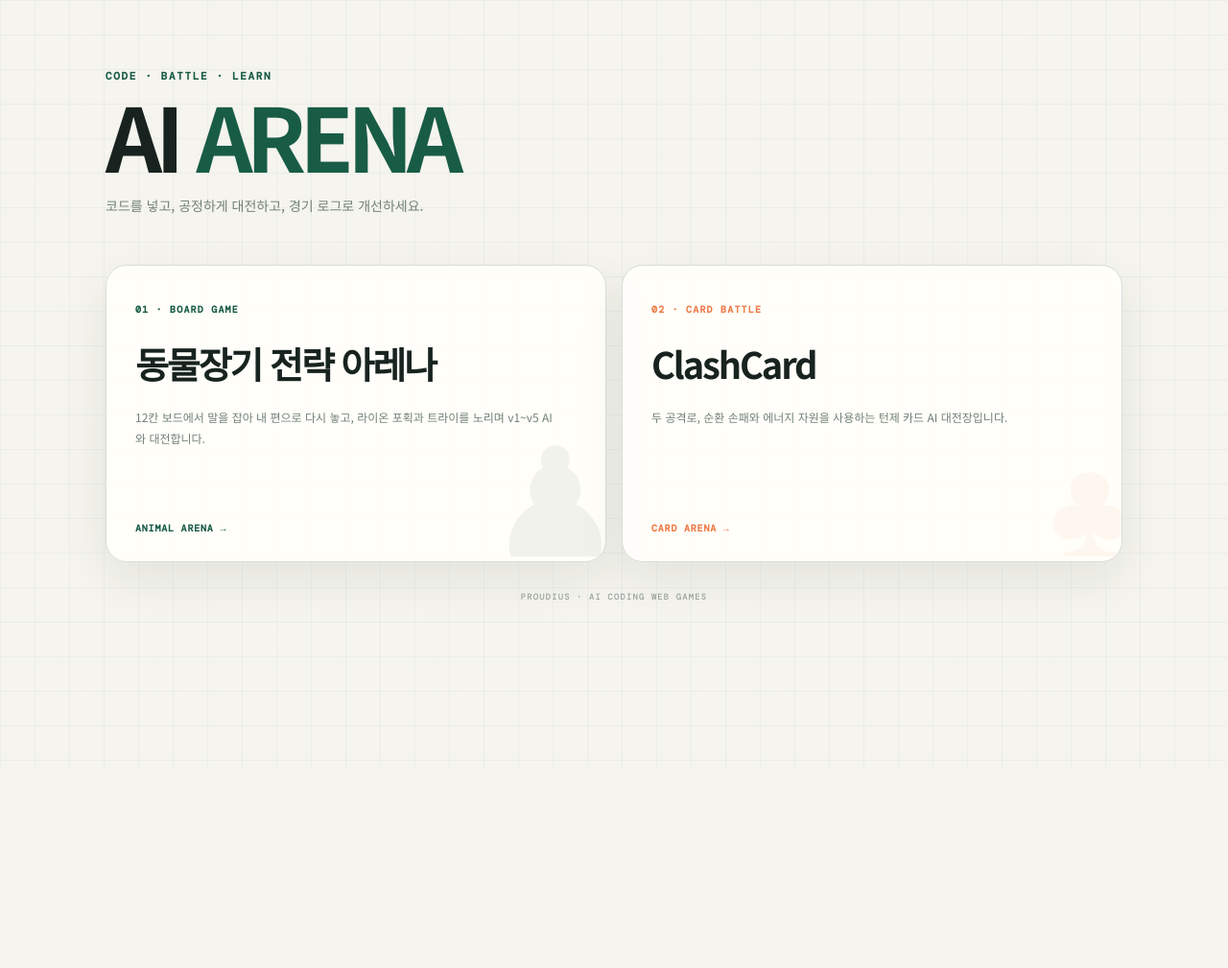
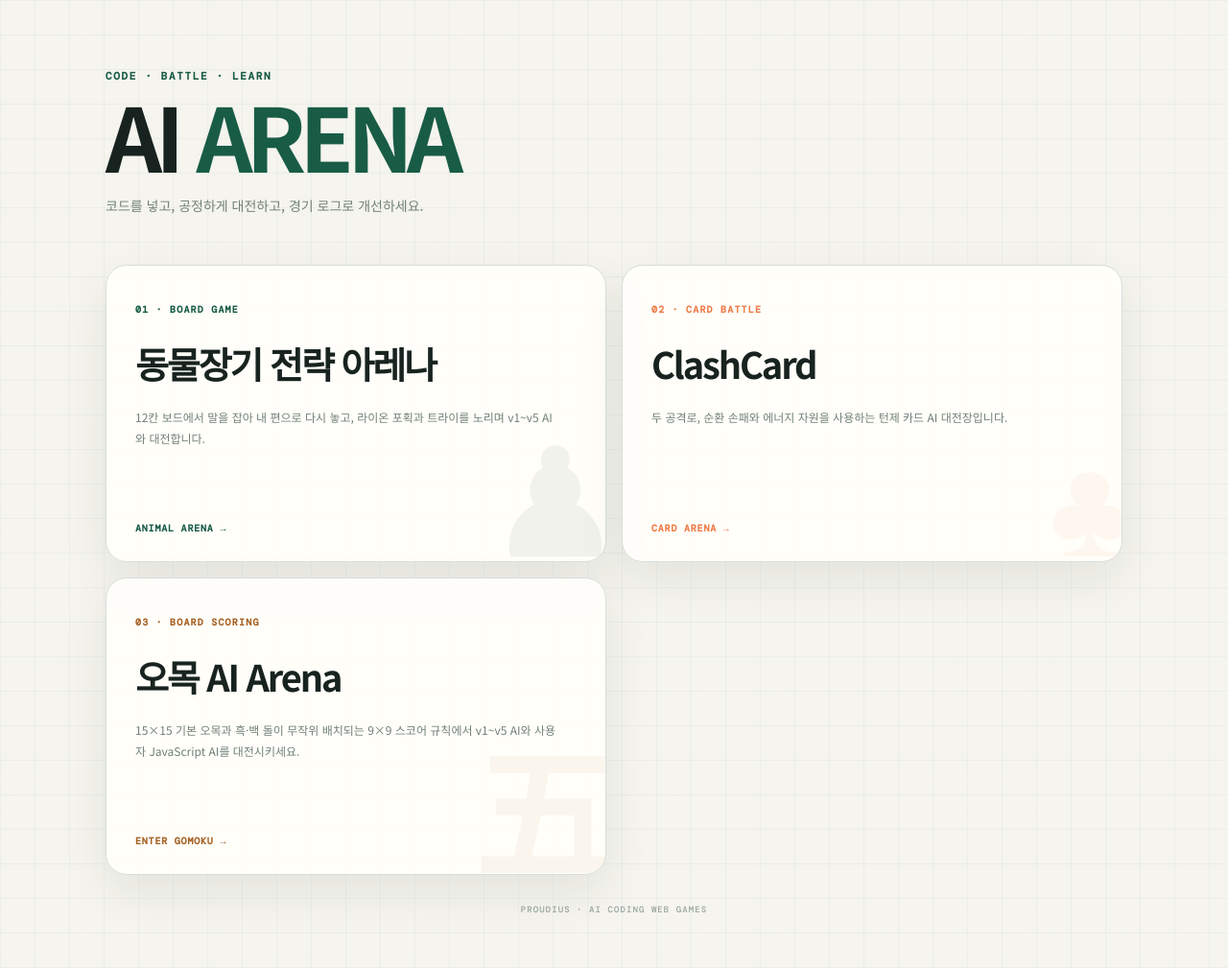
Before and after one commit to bythecodex2025/AIArena, a plain HTML site: page index.html in a window 1280 px wide. Shown: the whole page at 96% size. Before the commit the page ends 800 px from the top, so only its background shows below. Drawn offline with nearby package versions, Linux system fonts and the light colour scheme.

Commit message:
Link Gomoku Arena from landing page

```diff
--- a/index.html
+++ b/index.html
@@ -28,6 +28,12 @@
         <p>두 공격로, 순환 손패와 에너지 자원을 사용하는 턴제 카드 AI 대전장입니다.</p>
         <b>CARD ARENA →</b>
       </a>
+      <a class="arena-card gomoku" href="https://proudius.github.io/gomoku-ai-prototype/" aria-label="오목 AI Arena 게임 열기">
+        <span>03 · BOARD SCORING</span>
+        <strong>오목 AI Arena</strong>
+        <p>15×15 기본 오목과 흑·백 돌이 무작위 배치되는 9×9 스코어 규칙에서 v1~v5 AI와 사용자 JavaScript AI를 대전시키세요.</p>
+        <b>ENTER GOMOKU →</b>
+      </a>
     </section>
 
     <footer>PROUDIUS · AI CODING WEB GAMES</footer>
--- a/styles.css
+++ b/styles.css
@@ -1,6 +1,6 @@
 @import url('https://fonts.googleapis.com/css2?family=DM+Mono:wght@400;500&family=Noto+Sans+KR:wght@400;600;700;800;900&display=swap');
 
-:root { --ink:#18231f; --muted:#718078; --paper:#f5f4ee; --panel:#fffefa; --line:#d9ded8; --green:#195c46; --orange:#ee7b47; }
+:root { --ink:#18231f; --muted:#718078; --paper:#f5f4ee; --panel:#fffefa; --line:#d9ded8; --green:#195c46; --orange:#ee7b47; --gomoku:#a66124; }
 * { box-sizing: border-box; }
 body { margin:0; min-height:100vh; color:var(--ink); background:linear-gradient(rgba(25,92,70,.04) 1px,transparent 1px),linear-gradient(90deg,rgba(25,92,70,.04) 1px,transparent 1px),var(--paper); background-size:36px 36px; font-family:"Noto Sans KR",sans-serif; }
 .shell { width:min(1060px,calc(100% - 36px)); margin:auto; padding:9vh 0 55px; }
@@ -11,10 +11,10 @@ header small { display:block; margin-top:18px; color:var(--muted); font-size:14p
 .arena-card { position:relative; min-height:310px; padding:30px; overflow:hidden; border:1px solid var(--line); border-radius:22px; color:inherit; background:rgba(255,254,250,.96); box-shadow:0 18px 50px rgba(31,48,41,.08); text-decoration:none; transition:.18s; }
 .arena-card:hover { transform:translateY(-5px); border-color:var(--green); box-shadow:0 25px 65px rgba(31,48,41,.14); }
 .arena-card::after { position:absolute; right:-12px; bottom:-42px; font:900 150px "DM Mono",monospace; opacity:.055; }
-.arena-card.animal::after { content:"♟"; }.arena-card.card::after { content:"♣"; color:var(--orange); }
-.arena-card>span { color:var(--green); font:700 10px "DM Mono",monospace; letter-spacing:.12em; }.arena-card.card>span { color:var(--orange); }
+.arena-card.animal::after { content:"♟"; }.arena-card.card::after { content:"♣"; color:var(--orange); }.arena-card.gomoku::after{content:"五";color:var(--gomoku)}
+.arena-card>span { color:var(--green); font:700 10px "DM Mono",monospace; letter-spacing:.12em; }.arena-card.card>span { color:var(--orange); }.arena-card.gomoku>span{color:var(--gomoku)}
 .arena-card strong { display:block; margin-top:20px; font-size:clamp(25px,3vw,38px); letter-spacing:-.055em; }
 .arena-card p { max-width:440px; margin:18px 0 45px; color:var(--muted); font-size:12px; line-height:1.8; }
-.arena-card b { position:absolute; left:30px; bottom:28px; color:var(--green); font:700 10px "DM Mono",monospace; letter-spacing:.08em; }.arena-card.card b { color:var(--orange); }
+.arena-card b { position:absolute; left:30px; bottom:28px; color:var(--green); font:700 10px "DM Mono",monospace; letter-spacing:.08em; }.arena-card.card b { color:var(--orange); }.arena-card.gomoku b{color:var(--gomoku)}
 footer { margin-top:30px; color:#98a39e; font:500 9px "DM Mono",monospace; letter-spacing:.12em; text-align:center; }
 @media(max-width:700px){.shell{padding-top:45px}.arena-grid{grid-template-columns:1fr;margin-top:35px}.arena-card{min-height:260px;padding:23px}.arena-card b{left:23px}}
```
Also changed, not shown: README.md.
